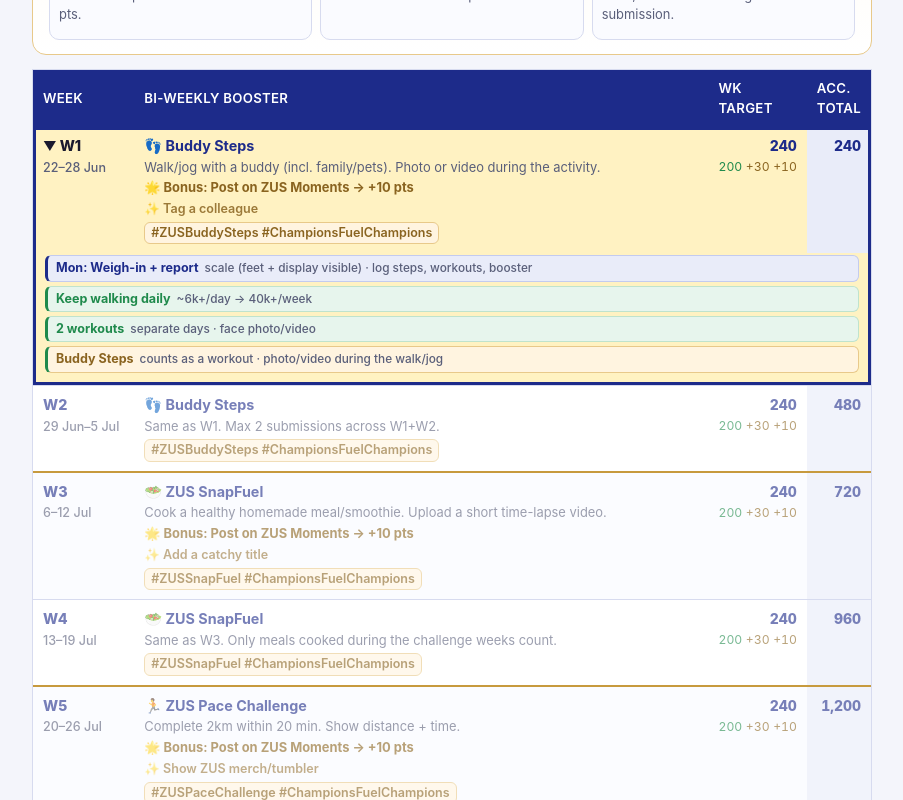
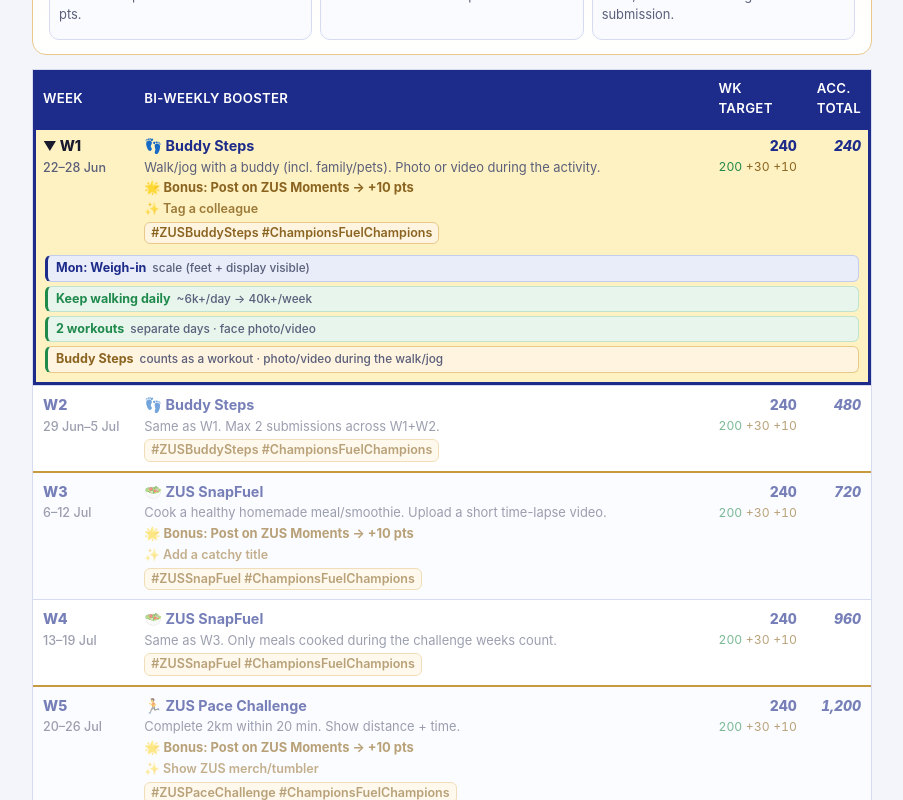
Before and after one commit to zhuhang-jasper/slimpossible-helper, a React (Vite) app: page / in a window 1280 px wide. Shown: the part 680-1480 px from the top of the page, without its empty margins (188-1091 px from the left). Built offline with nearby package versions, Linux system fonts and the light colour scheme.

Commit message:
feat: fixed W1 and acc total column

```diff
--- a/src/data.js
+++ b/src/data.js
@@ -96,12 +96,20 @@
 // Returns [{ kind, label, cue }]; kind drives styling (report / workout / booster / combo).
 export function buildDayPlan(booster) {
   const m = BOOSTER_META[booster.phase] || {};
+  // W1 is the first week — there's nothing from a prior week to report, so it's a weigh-in only.
+  const isFirstWeek = booster.wk === "W1";
   const actions = [
-    {
-      kind: "report",
-      label: "Mon: Weigh-in + report",
-      cue: "scale (feet + display visible) · log steps, workouts, booster",
-    },
+    isFirstWeek
+      ? {
+          kind: "report",
+          label: "Mon: Weigh-in",
+          cue: "scale (feet + display visible)",
+        }
+      : {
+          kind: "report",
+          label: "Mon: Weigh-in + report",
+          cue: "scale (feet + display visible) · log steps, workouts, booster",
+        },
   ];
   actions.push({
     kind: "steps",
--- a/src/index.css
+++ b/src/index.css
@@ -471,7 +471,7 @@
   font-size: 0.78rem;
   text-align: right;
   color: var(--zus-blue);
-  background: var(--zus-blue-light) !important;
+  font-style: italic;
   font-variant-numeric: tabular-nums;
 }
 
```
